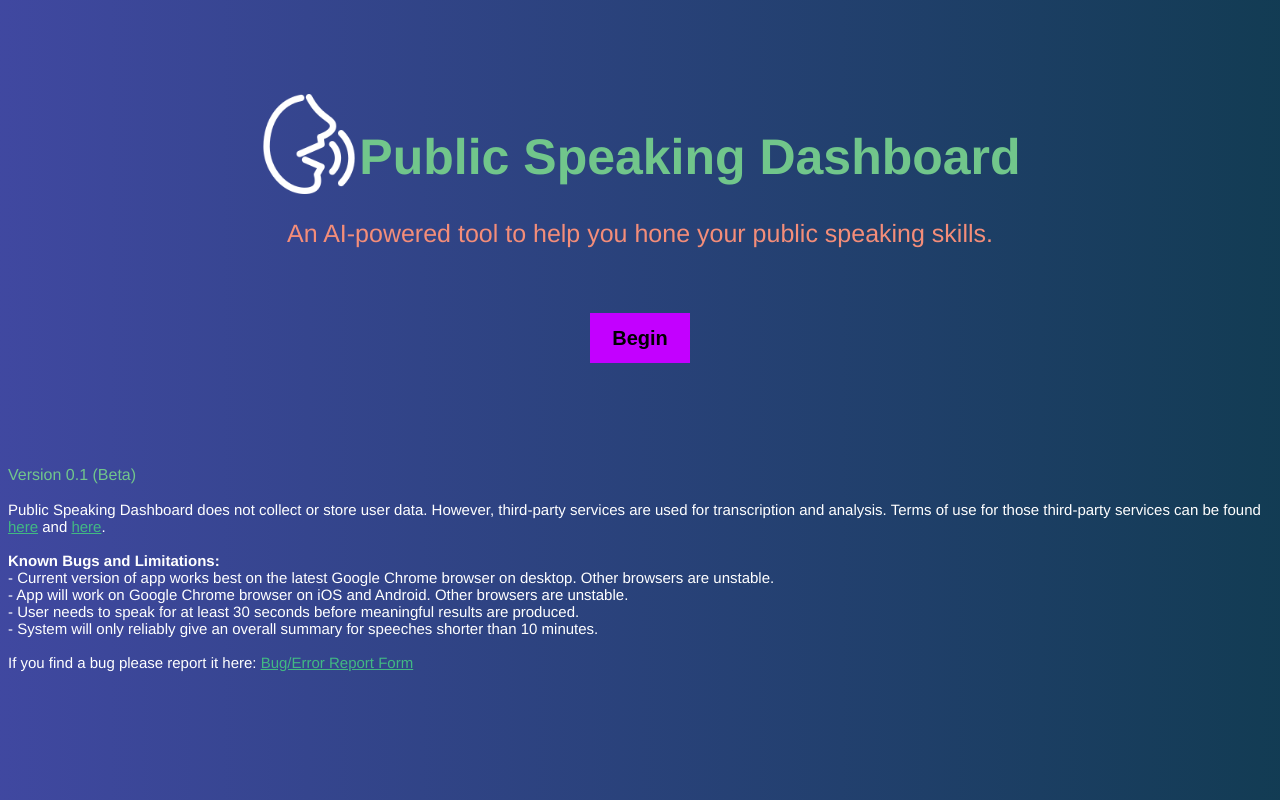
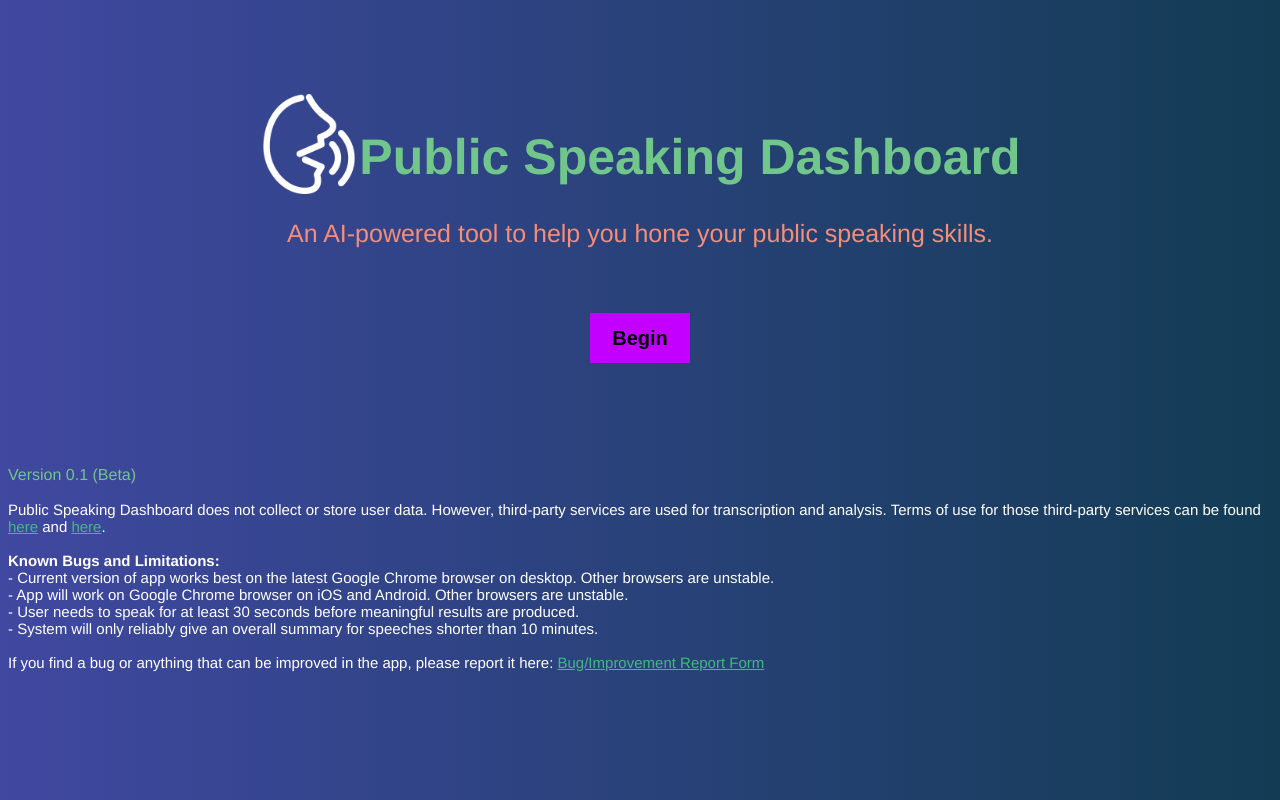
Before and after one commit to PublicSpeakingDB/psdb, a Vue app: page / in a window 1280 px wide. Built offline with nearby package versions, Linux system fonts and the light colour scheme; no server answers; a web font is replaced by a local one.

Commit message:
fixed typo

```diff
--- a/src/components/PublicSpeakingDashboard.vue
+++ b/src/components/PublicSpeakingDashboard.vue
@@ -138,8 +138,8 @@
             - System will only reliably give an overall summary for speeches shorter than 10 minutes.
           </section>
           <br>
-          If you find a bug please report it here:
-          <a href="https://rowan.co1.qualtrics.com/jfe/form/SV_8AhIsft05UgIUqW">Bug/Error Report Form</a>
+          If you find a bug or anything that can be improved in the app, please report it here:
+          <a href="https://rowan.co1.qualtrics.com/jfe/form/SV_8AhIsft05UgIUqW">Bug/Improvement Report Form</a>
           <br><br>
         </div>
       </section>
```
